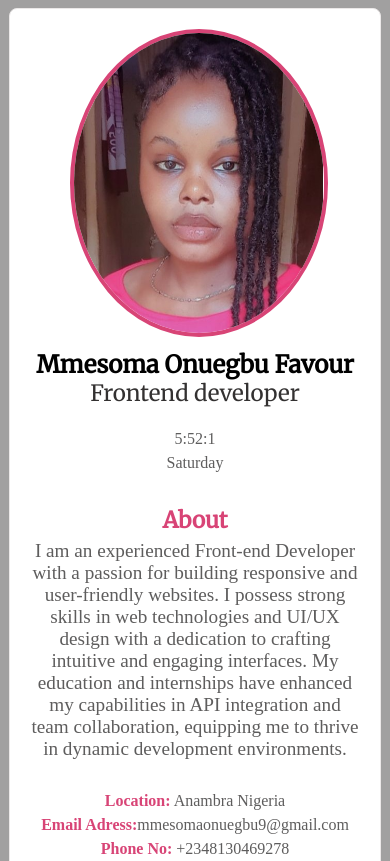
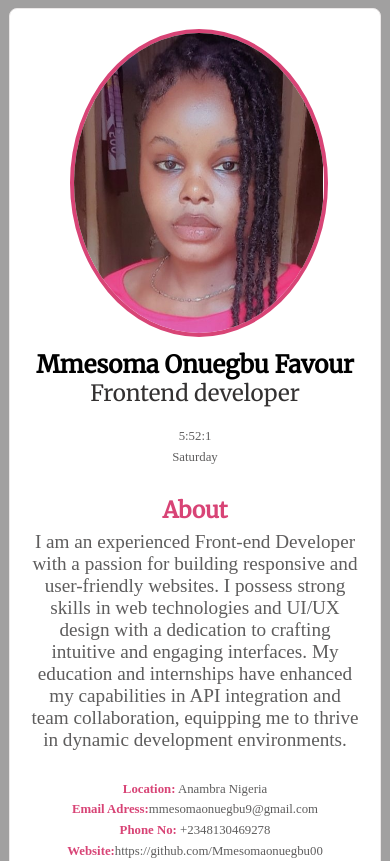
Before and after one commit to Mmesomaonuegbu00/profile-card, a plain HTML site: page index.html in a window 390 px wide. Shown: the top 861 px of the page. Drawn offline with nearby package versions, Linux system fonts and the light colour scheme.

Commit message:
made changes

```diff
--- a/style.css
+++ b/style.css
@@ -102,3 +102,13 @@ body {
     }
 
 }
+
+
+@media screen and (max-width: 400px) {
+
+
+    .email-adress  {
+        font-size: 0.8rem;
+    }
+
+}
```
